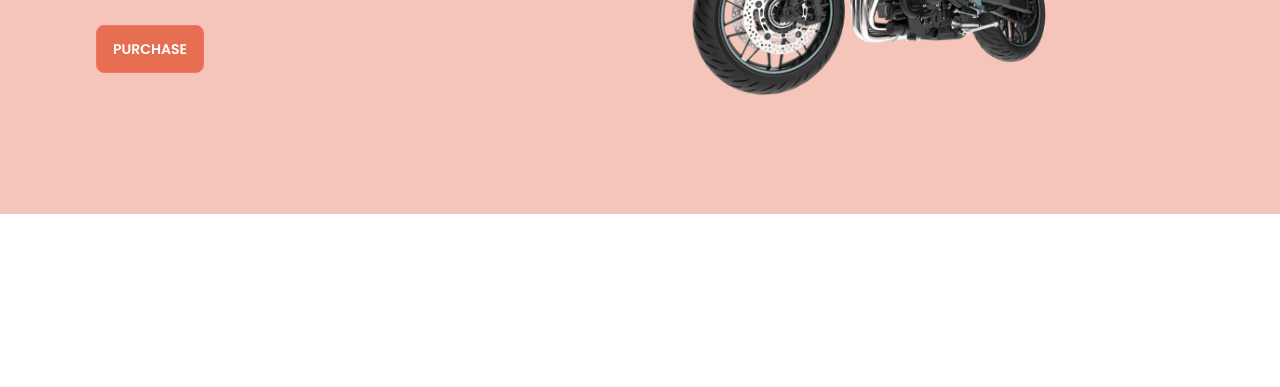
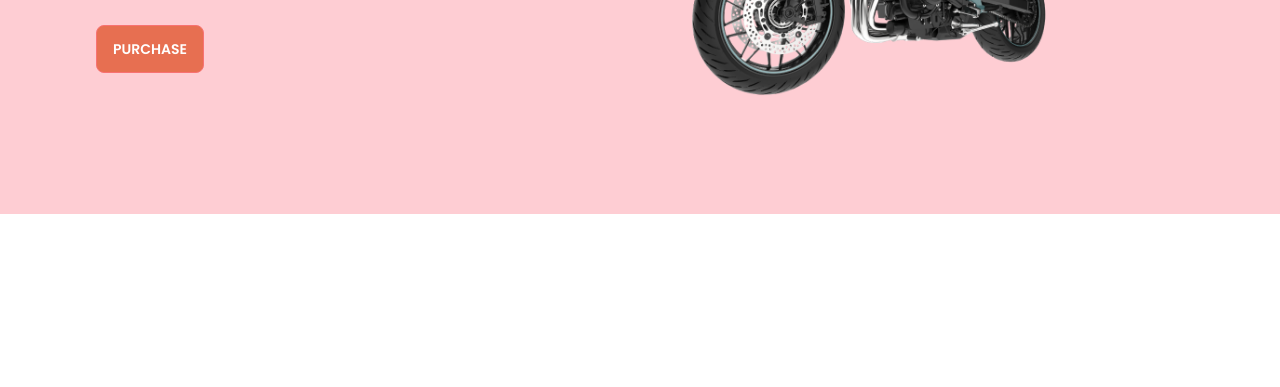
Before and after one commit to rabby-web/Bliker-Zone, a plain HTML site: page index.html in a window 1280 px wide. Shown: the part 413-800 px from the top of the page. Drawn offline with nearby package versions, Linux system fonts and the light colour scheme.

Commit message:
header complete

```diff
--- a/index.html
+++ b/index.html
@@ -91,7 +91,7 @@
         </div>
       </nav>
       <!-- banner -->
-      <div class="carousel w-full bg-bike-primary-bg lg:h-[555px]">
+      <div class="carousel w-full bg-rose-200 lg:h-[555px]">
         <!-- slide-1 -->
         <div id="slide1" class="carousel-item relative w-full">
           <div
```
